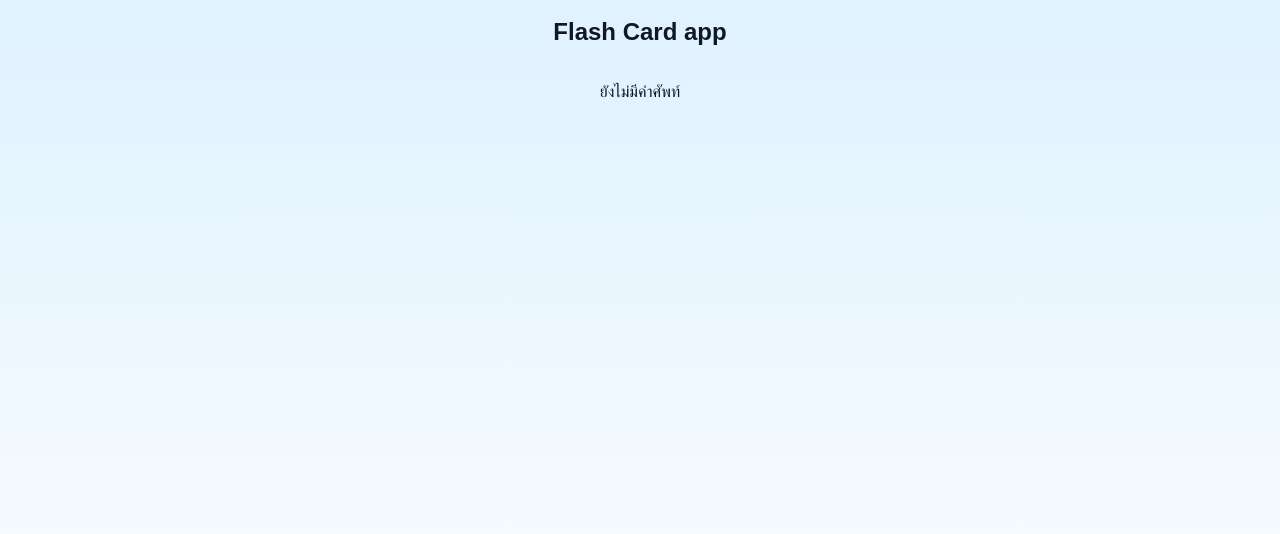
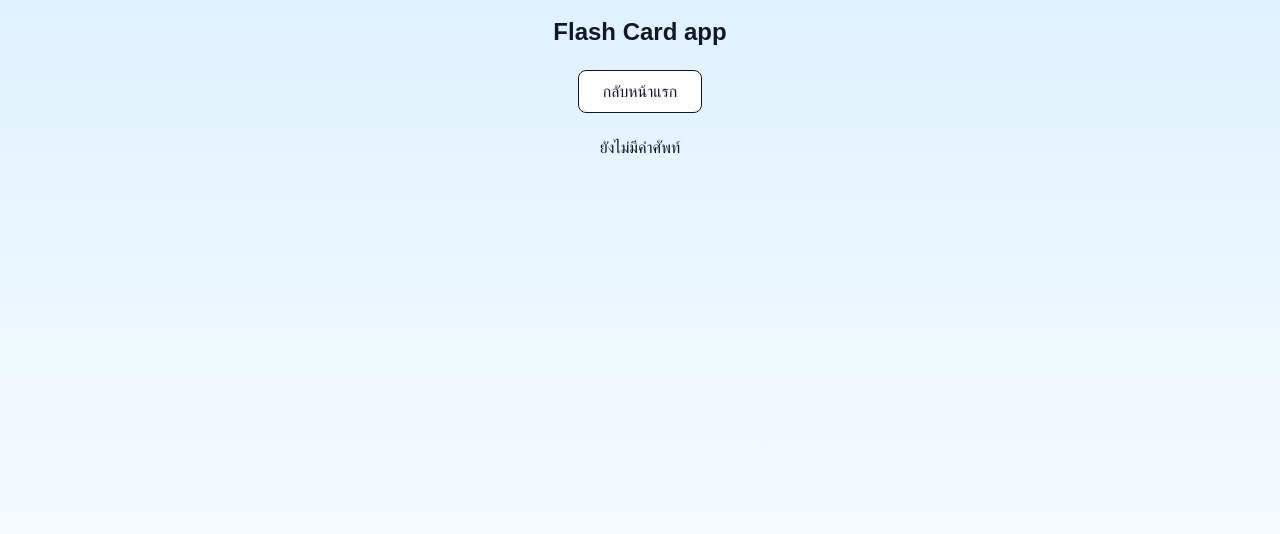
Before and after one commit to iBungT6767/flashcard, a Next.js app: page /study in a window 1280 px wide. Shown: the top 534 px of the page. Built offline with nearby package versions, Linux system fonts and the light colour scheme; no server answers; the database is empty.

Commit message:
add home button

```diff
--- a/src/app/home/page.tsx
+++ b/src/app/home/page.tsx
@@ -4,7 +4,7 @@ import { LogoutButton } from "@/components/LogoutButton"
 
 export default function Home(){
   return<main className="min-h-screen bg-linear-to-b from-amber-100 to-white text-gray-900">
-    <div className="mx-auto p-4 text-center ">
+    <div className="mx-auto p-4 text-center">
       <div className="flex justify-start"><LogoutButton /></div>
       <h1 className="font-bold text-2xl m-4 text-center text-gray-900">Flash Card app</h1>
       <p className="mt-2 text-gray-500">กรุณาเลือก</p>
--- a/src/app/study/page.tsx
+++ b/src/app/study/page.tsx
@@ -2,6 +2,7 @@
 import { useEffect, useState } from "react";
 import type { Card } from "@/types";
 import { StudyDeck } from "@/components/StudyDeck";
+import Link from "next/link";
 
 export default function StudyPage() {
     const [cards, setCards] = useState<Card[]>([]);
@@ -35,6 +36,12 @@ export default function StudyPage() {
             <h1 className="m-4 text-center text-2xl font-bold">
                 Flash Card app
             </h1>
+            <h1 className="mx-auto p-4 text-center"><Link
+            href="/home"
+            className="mt-8 text-center rounded-lg border bg-white px-6 py-3 transition hover:bg-gray-100 active:scale-95"
+            >
+            กลับหน้าแรก
+            </Link></h1>
             {loading ? (
                 <p className="p-4 text-center">กำลังโหลดคำศัพท์...</p>
             ) : error ? (
```
